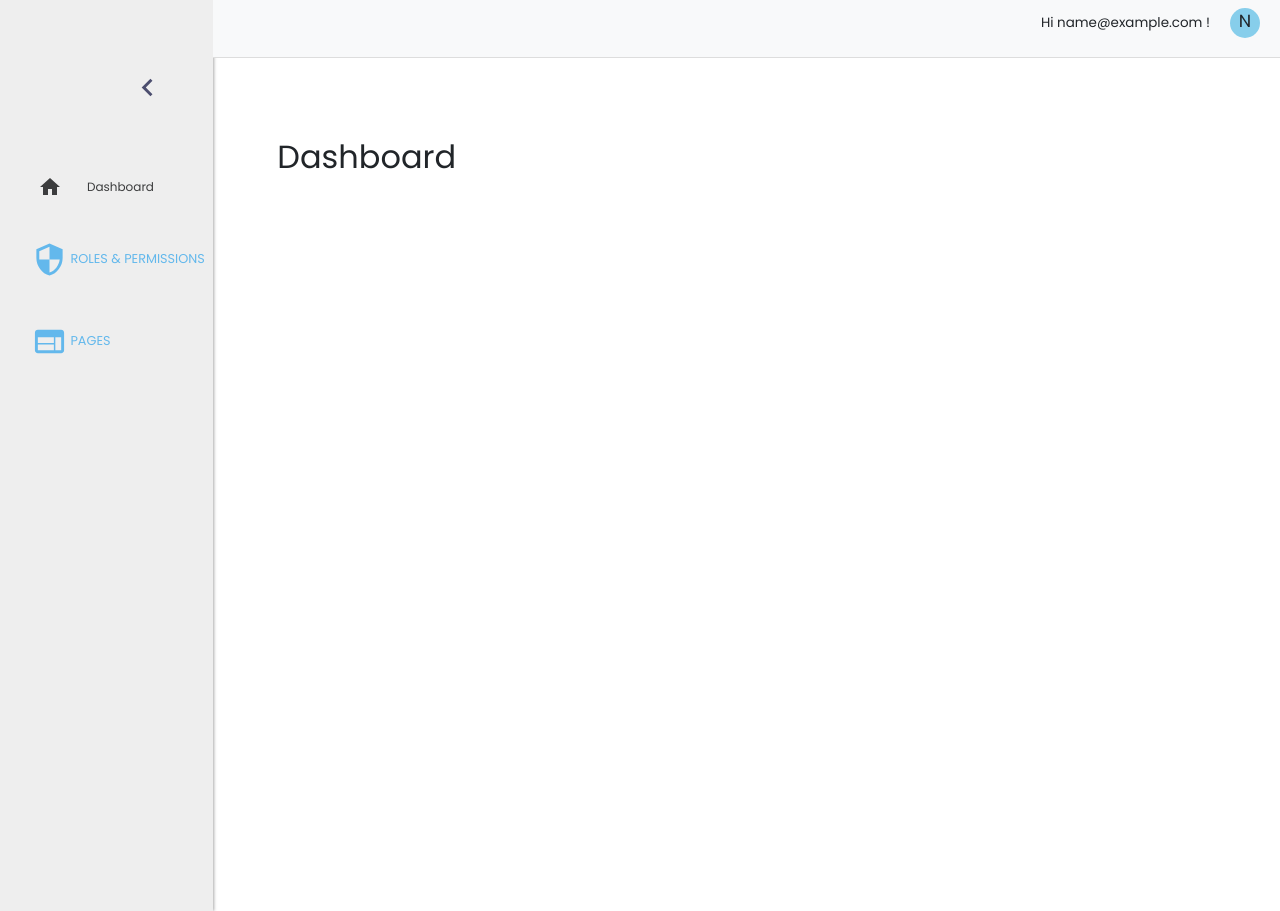
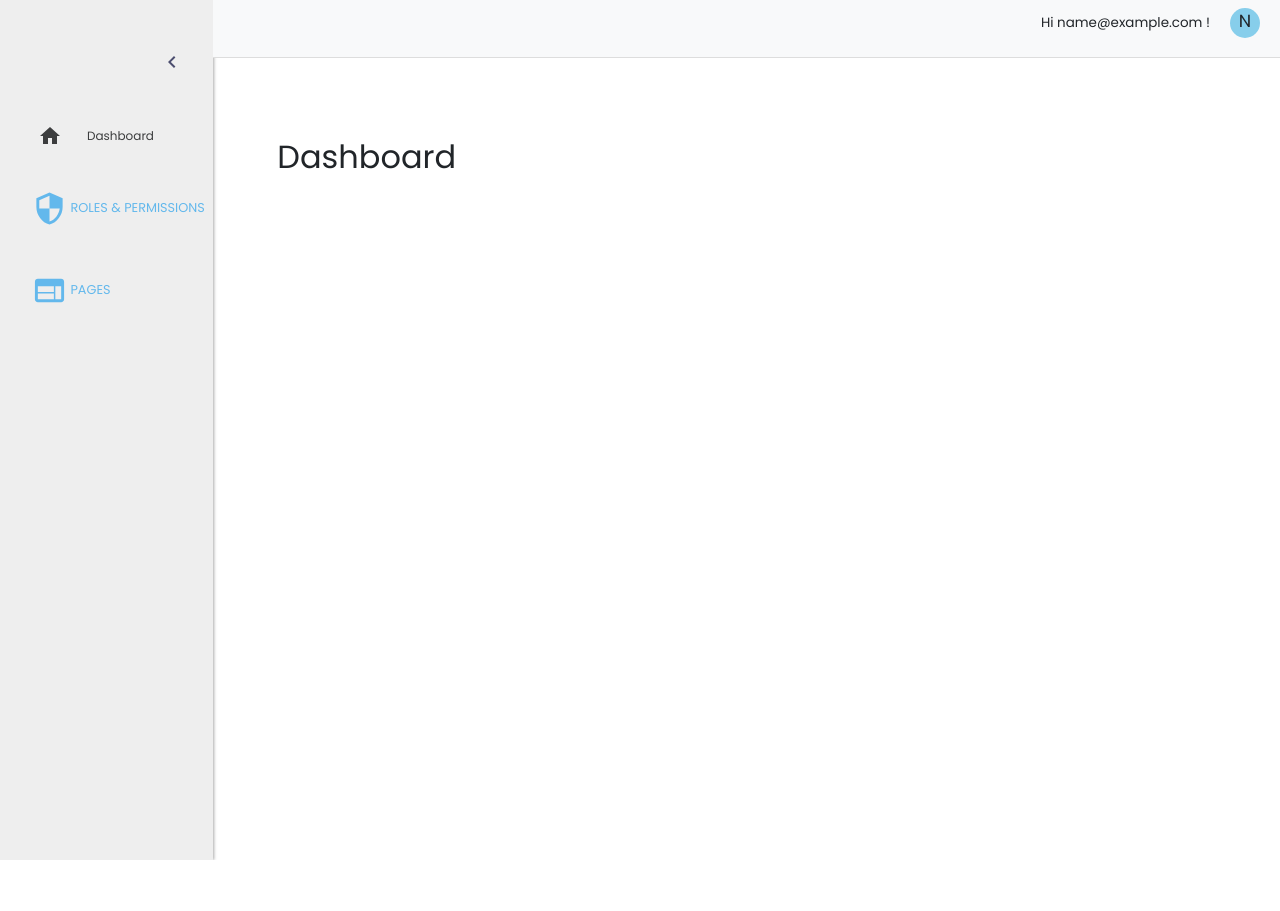
Before and after one commit to Pranil-Meherkar/React-starter-kit, a React (Create React App) app: page /dashboard in a window 1280 px wide. After the commit the page ends 860 px from the top, so only its background shows below. Built offline with nearby package versions, Linux system fonts and the light colour scheme; sample sign-in values are in the browser's storage.

Commit message:
Updated sidebar styles

```diff
--- a/src/components/shared/SideBar/Sidebar.css
+++ b/src/components/shared/SideBar/Sidebar.css
@@ -48,7 +48,7 @@ html {
 }
 .sidebar__ul--1 {
   margin: 0;
-  padding:30px;
+  padding:10px;
 }
 .sidebar__ul--2 {
   height: 92vh;
@@ -85,7 +85,8 @@ html {
 .sidebar__ul--li-head-span {
   display: grid;
   justify-self: end;
-  margin-left: 100px;
+  cursor: pointer;
+  margin-left: 150px;
 }
 
 .sidebar__ul--li-head-span.small {
--- a/src/components/shared/SideBar/Sidebar.jsx
+++ b/src/components/shared/SideBar/Sidebar.jsx
@@ -63,7 +63,7 @@ const Sidebar = (props) => {
               <div style={{ marginTop: "5vh"}}>
                 <KeyboardArrowLeftIcon
                   onClick={handleHideSidebar}
-                  fontSize="large"
+                  fontSize="medium"
                 />
               </div>
             )}
```
